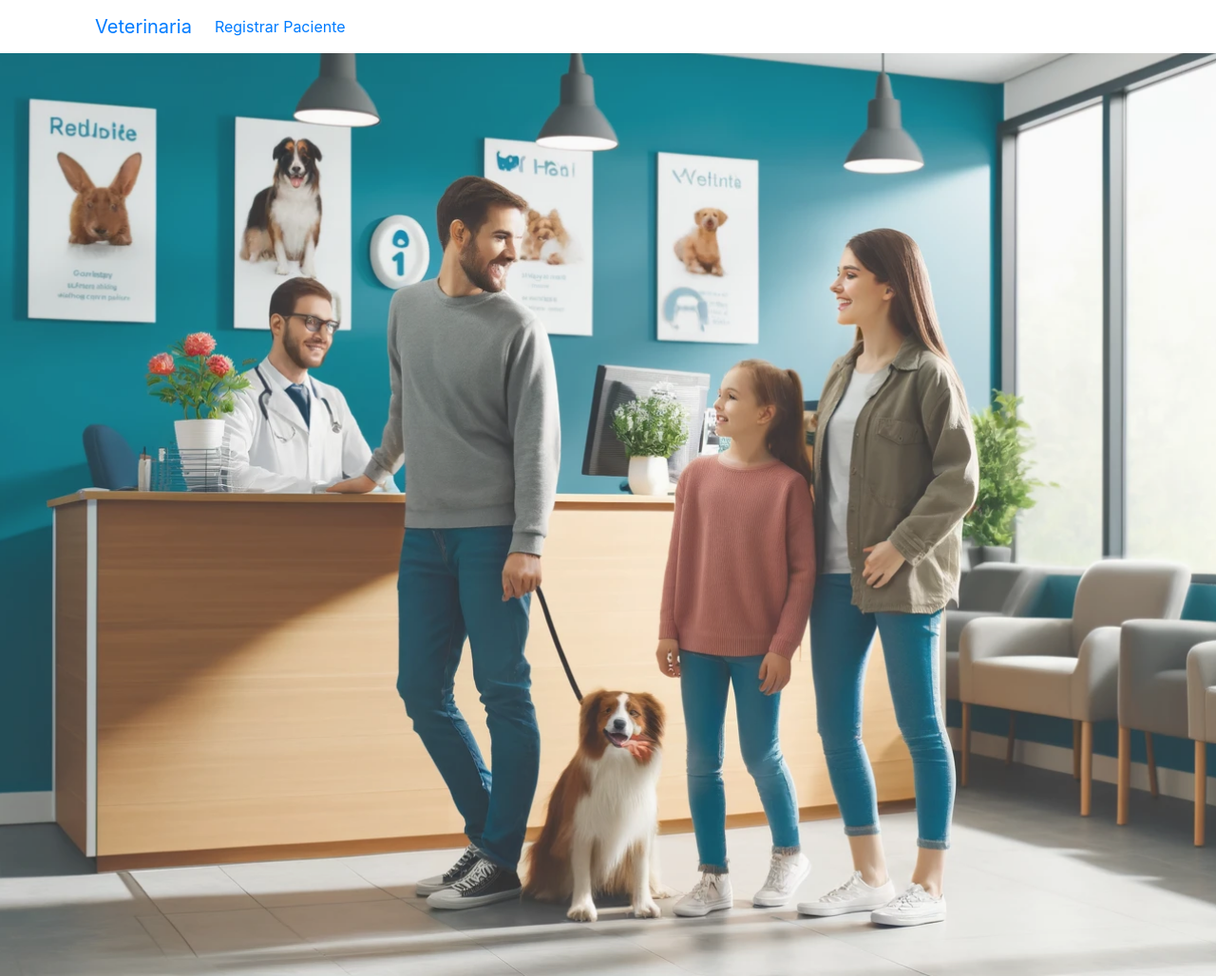
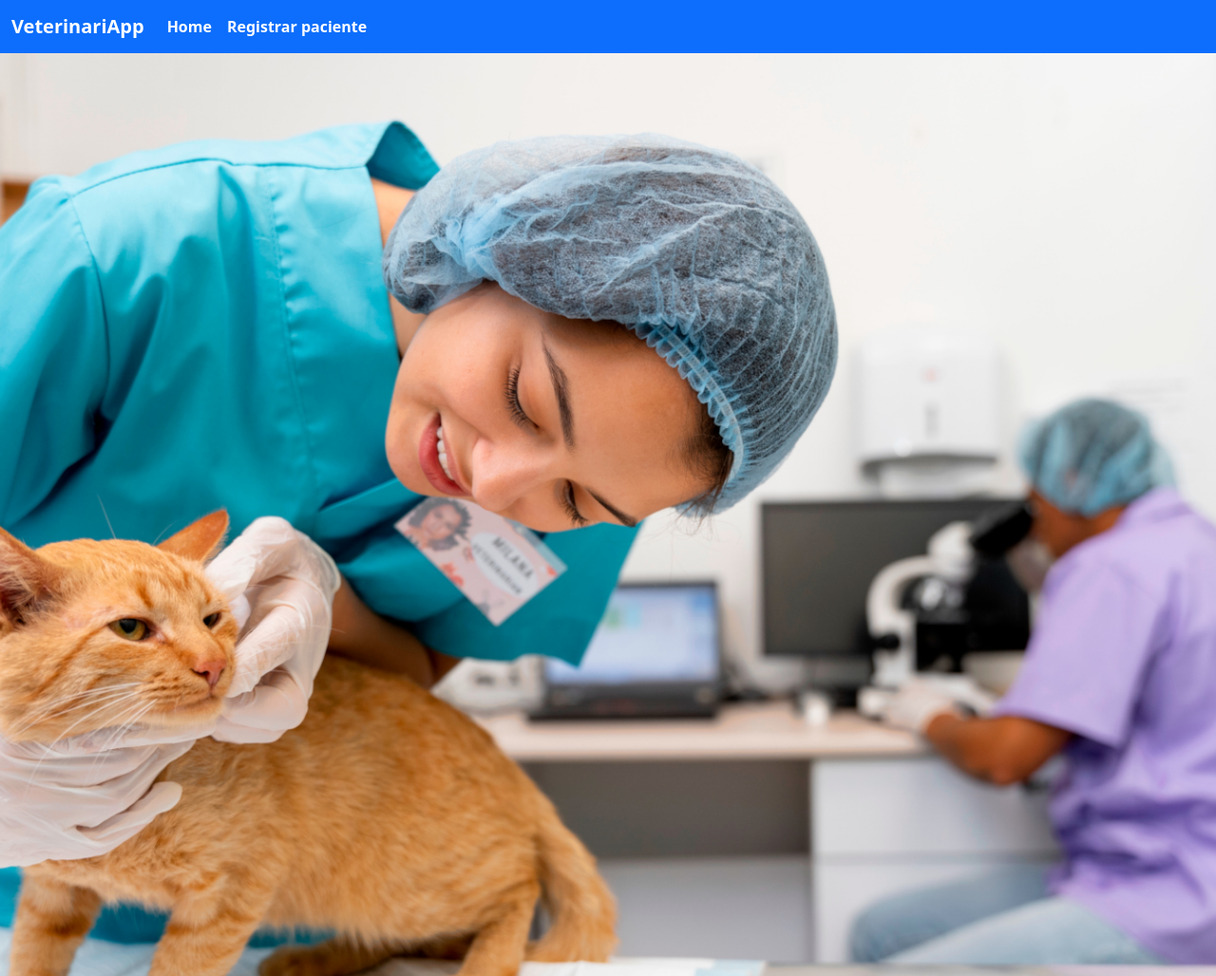
Before and after one commit to lmlainezuth/veterinariApp, a Django app: page / in a window 1280 px wide. Shown: the whole page at 95% size. Run offline with Django 5.2, Linux system fonts and the light colour scheme; some libraries are stand-ins or nearby versions.

Commit message:
termnado

```diff
--- a/docker-compose.yml
+++ b/docker-compose.yml
@@ -3,6 +3,7 @@ version: '3.8'
 services:
   web:
     build: .
+    command: python veterinaria/manage.py runserver 0.0.0.0:8000
     ports:
       - "8000:8000"
     volumes:
--- a/veterinaria/citas/templates/pacientes/home.html
+++ b/veterinaria/citas/templates/pacientes/home.html
@@ -3,98 +3,38 @@
 
 <head>
     <meta charset="UTF-8">
-    <link href="https://stackpath.bootstrapcdn.com/bootstrap/4.5.2/css/bootstrap.min.css" rel="stylesheet">
+    <link href="https://cdn.jsdelivr.net/npm/bootstrap@5.0.2/dist/css/bootstrap.min.css" rel="stylesheet"
+        integrity="sha384-EVSTQN3/azprG1Anm3QDgpJLIm9Nao0Yz1ztcQTwFspd3yD65VohhpuuCOmLASjC" crossorigin="anonymous">
     <!-- Font Awesome -->
     <link rel="stylesheet" href="https://cdnjs.cloudflare.com/ajax/libs/font-awesome/5.15.3/css/all.min.css">
+    {% load static %}
+    <link rel="stylesheet" href="{% static 'css/output.css' %}">
     <title>Inicio - Veterinaria</title>
-
-    <style>
-        html,
-        body {
-            height: 100%;
-            margin: 0;
-        }
-
-        body {
-            background-color: #42424242;
-            position: relative;
-            overflow: hidden;
-        }
-
-        .background-image {
-            position: fixed;
-            top: 0;
-            left: 0;
-            width: 100%;
-            height: 100%;
-            z-index: -1;
-            /* Cambiado a -1 */
-            opacity: 0.9;
-            object-fit: cover;
-        }
-
-        .form-container {
-            position: relative;
-            z-index: 1;
-            backdrop-filter: blur(30px);
-        }
-
-        .col-lg-6 {
-            position: relative;
-        }
-
-        .navbar-nav {
-            flex: 1;
-            display: flex;
-            justify-content: space-between;
-        }
-
-        .navbar-nav.ml-auto {
-            margin-left: auto;
-        }
-
-        .navbar-brand {
-            margin-left: 100px;
-            /* Ajusta el margen izquierdo del logo */
-        }
-
-        .nav-item {
-            margin-right: 20px;
-            /* Ajusta el margen derecho de los elementos de navegación */
-        }
-
-        .navbar-toggler {
-            margin-right: 20px;
-            /* Ajusta el margen derecho del botón toggler en dispositivos pequeños */
-        }
-    </style>
 </head>
 
 <body>
-    <!-- Navigation Bar -->
-    <nav class="navbar navbar-expand-lg navbar-nav bg-white ">
-        <a class="navbar-brand" href="#">Veterinaria</a>
-        <button class="navbar-toggler" type="button" data-toggle="collapse" data-target="#navbarNav"
-            aria-controls="navbarNav" aria-expanded="false" aria-label="Toggle navigation">
-            <span class="navbar-toggler-icon"></span>
-        </button>
-        <div class="collapse navbar-collapse justify-content-between" id="navbarNav">
-            <ul class="navbar-nav ml-auto">
-                <li class="nav-item">
-                    <a class="nav-link" href="{% url 'crear_paciente' %}">Registrar Paciente</a>
-                </li>
-            </ul>
+
+    <nav class="navbar navbar-expand-lg navbar-light bg-primary">
+        <div class="container" style="max-width: 1450px;">
+            <a class="navbar-brand text-white fw-bold" href="{% url 'home' %}">VeterinariApp</a>
+            <button class="navbar-toggler" type="button" data-bs-toggle="collapse" data-target="#navbarNavAltMarkup"
+                aria-controls="navbarNavAltMarkup" aria-expanded="false" aria-label="Toggle navigation">
+                <span class="navbar-toggler-icon"></span>
+            </button>
+            <div class="collapse navbar-collapse" id="navbarNavAltMarkup">
+                <div class="navbar-nav">
+                    <a class="nav-link text-white fw-bold" aria-current="page" href="{% url 'home' %}">Home</a>
+                    <a class="nav-link active text-white fw-bold" href="{% url 'crear_paciente' %}">Registrar
+                        paciente</a>
+                </div>
+            </div>
         </div>
     </nav>
 
-
     <!-- Section: Design Block -->
-    <section class="text-center text-lg-start position-relative">
-        <div class="container py-4">
-            {% load static %}
-            <div class="row g-0 align-items-center">
-                <img src="{% static 'img/veterinaria.webp' %}" class="background-image" alt="Background Image">
-            </div>
+    <section class="full-screen">
+        <div class="row g-0">
+            <img src="{% static 'img/gatito.jpg' %}" class="background-image" alt="Background Image">
         </div>
     </section>
     <!-- Section: Design Block -->
--- a/veterinaria/citas/views.py
+++ b/veterinaria/citas/views.py
@@ -43,6 +43,7 @@ def obtener_citas(request):
     if request.method == 'GET':
         pacientes = Paciente.objects.all()
         pacientes_lista = list(pacientes.values('id', 'nombre', 'propietario', 'correo', 'fecha_alta', 'fecha_registro', 'sintomas'))
+        print(pacientes_lista)  # Verifica los datos en la consola
         return JsonResponse(pacientes_lista, safe=False)
 
     elif request.method == 'POST':
--- a/veterinaria/static/css/output.css
+++ b/veterinaria/static/css/output.css
@@ -1079,3 +1079,40 @@ video {
   transition-duration: 150ms;
   transition-timing-function: ease-in-out;
 }
+
+        * {
+    margin: 0;
+    padding: 0;
+    box-sizing: border-box;
+}
+
+html, body {
+    height: 100%;
+    width: 100%;
+    overflow-x: hidden; /* Evita el scroll horizontal */
+}
+
+
+.full-screen {
+    position: relative;
+    width: 100vw;
+    height: 100vh;
+    overflow: hidden;
+    display: flex;
+    justify-content: center;
+    align-items: center;
+}
+
+.background-image {
+    position: absolute;
+    top: 50%;
+    left: 50%;
+    width: 100%;
+    height: 100%;
+    object-fit: cover;
+    transform: translate(-50%, -50%);
+}
+
+.navbar {
+    width: 100%;
+}
```
Also changed, not shown: veterinaria/citas/templates/pacientes/paciente.html (+46 -57 lines), veterinaria/static/js/app.js (+12 -2 lines), veterinaria/db.sqlite3, veterinaria/static/img/gatito.jpg (added).
